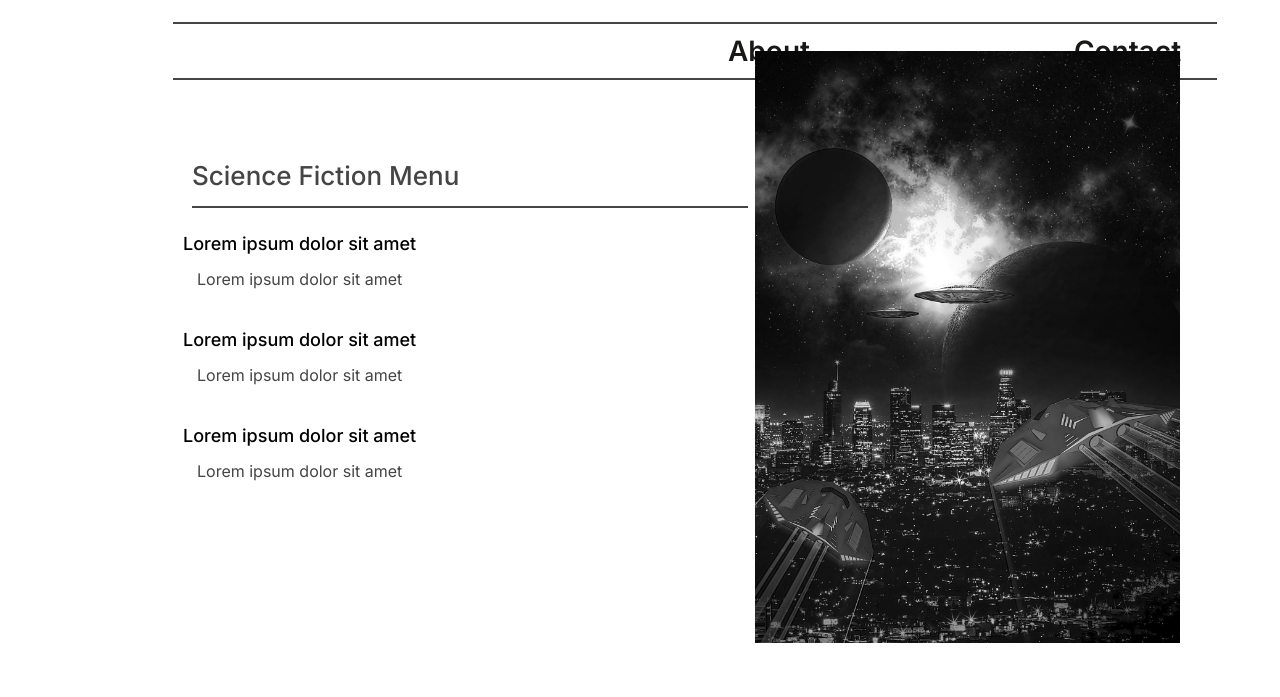
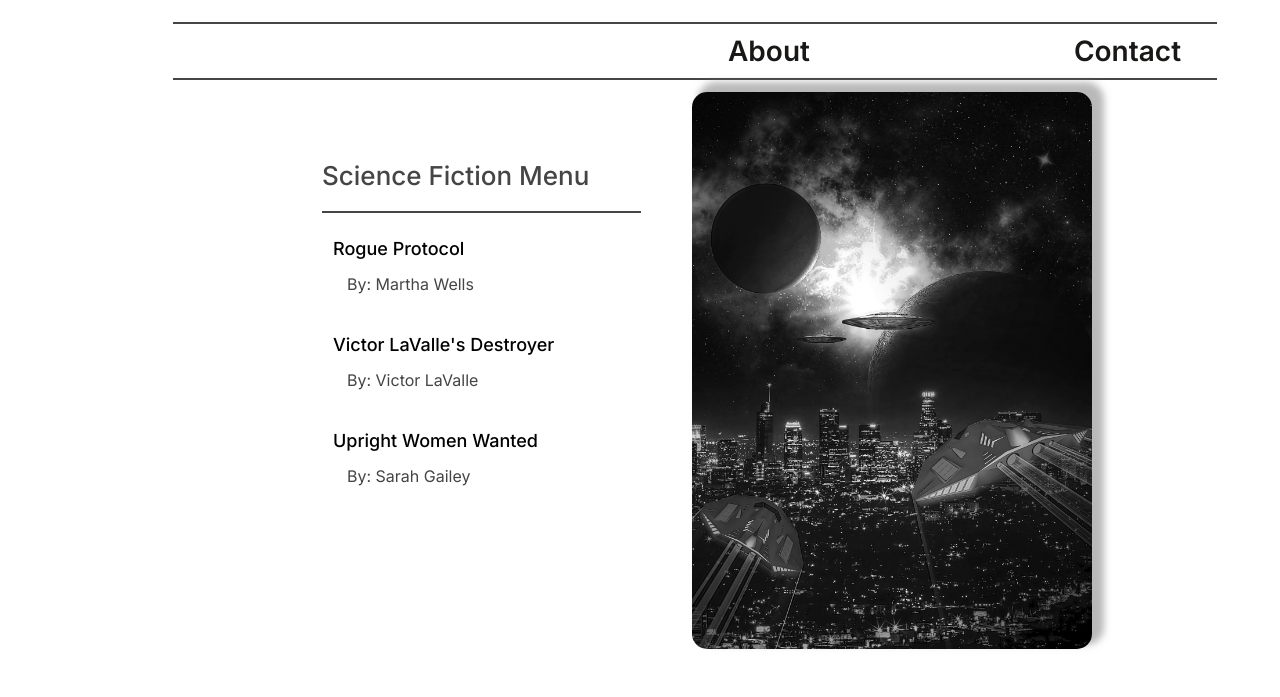
Before and after one commit to ConnieStandish/final-project, a plain HTML site: page syfy-menu.html in a window 1280 px wide. Shown: the part 103-800 px from the top of the page. Drawn offline with Linux system fonts and the light colour scheme; a web font is replaced by a local one.

Commit message:
Adjusted styling in the menu pages.

```diff
--- a/css/styles.css
+++ b/css/styles.css
@@ -209,18 +209,22 @@ About Page
 .container {
   font-size: 16px;
   font-family: 'Inter', sans-serif;
-  max-width: 45%;
+  max-width: 50%;
   margin: 80px 0 0 172px;
 }
 
 .container h2 {
+  color: #454545;
   font-weight: 500;
-  color: #454545;
-  margin-left: 20px;
-  padding-bottom: 15px;
   font-size: 26px;
+}
+
+.container h2:after {
+  content: "";
+  display: block;
+  width: 65%;
+  padding-top: 20px;
   border-bottom: 2px solid #454545;
-  margin-bottom: 10px;
 }
 
 .container p {
@@ -239,6 +243,14 @@ About Page
 /*=======================
 Menu Pages
 ========================*/
+.menuheader {
+    margin-left: 150px;
+}
+
+.container ul {
+    margin-left: 150px;
+}
+
 .container ul li {
     list-style-type: none;
     margin-left: 11px;
@@ -270,14 +282,10 @@ Menu Pages
     max-width: 100%;
     height: auto;
     filter: grayscale(100);
-    right: 100px;
-    bottom: 50px;
-}
-
-.menu-image-horror,
-.menu-image-fantasy,
-.menu-image-syfy  {
-  width: 425px;
+    right: 188px;
+    bottom: 48px;
+    border-radius: 15px;
+    box-shadow: 9px -7px 7px 3px #8080808c;
 }
 
 /*=======================
--- a/syfy-menu.html
+++ b/syfy-menu.html
@@ -32,25 +32,20 @@
 
     <section>
     <div class="container">
-      <h2>Science Fiction Menu</h2>
+      <h2 class="menuheader">Science Fiction Menu</h2>
       <ul>
-        <li>Lorem ipsum dolor sit amet</li>
-        <li>Lorem ipsum dolor sit amet</li>
-        <li>Lorem ipsum dolor sit amet</li>
-        <li>Lorem ipsum dolor sit amet</li>
-        <li>Lorem ipsum dolor sit amet</li>
-        <li>Lorem ipsum dolor sit amet</li>
+        <li>Rogue Protocol</li>
+        <li>By: Martha Wells</li>
+        <li>Victor LaValle's Destroyer</li>
+        <li>By: Victor LaValle</li>
+        <li>Upright Women Wanted</li>
+        <li>By: Sarah Gailey</li>
       </ul>
+      <img class="menu-image syfy-menu" src="images/syfy-pic.jpg" alt="science fiction menu image" title="Science Fiction Menu Image" width="400" />
     </div>
     </section>
 
-    <section>
-      <div class="menu-image">
-        <img class="menu-image-syfy" src="images/syfy-pic.jpg" alt="Science Fiction">
-      </div>
-    </section>
-
-    <section class="social-media">
+      <section class="social-media">
       <a href="https://www.facebook.com/"><i class="fab fa-facebook-square"></i></a>
       <a href="https://twitter.com/"><i class="fab fa-twitter"></i></a>
       <a href="https://www.instagram.com/"><i class="fab fa-instagram"></i></a>
```
Also changed, not shown: about.html (+1 -1 lines), fantasy-menu.html (+3 -8 lines), horror-menu.html (+4 -9 lines).
